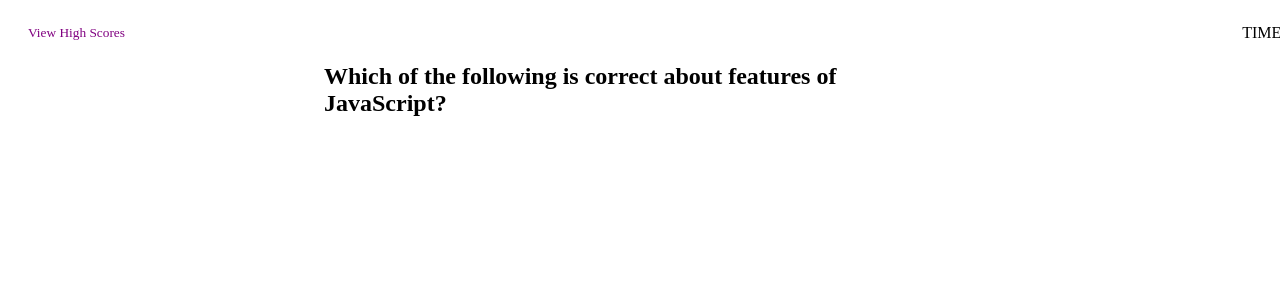
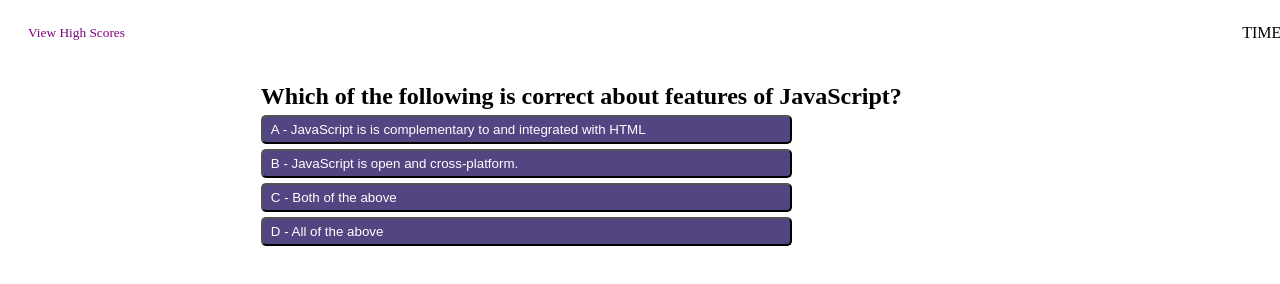
Before and after one commit to allanp94/04-code-quiz, a plain HTML site: page index.html in a window 1280 px wide. Both pictures are taken after a click on the button "Start Quiz". Drawn offline with Linux system fonts and the light colour scheme.

Commit message:
added functionality to load one question;

```diff
--- a/assets/css/style.css
+++ b/assets/css/style.css
@@ -1,5 +1,6 @@
 .container {
   display: block;
+  text-align: center;
 }
 
 .topbar {
@@ -27,24 +28,23 @@
 }
 
 .question-body {
-  align-items: center;
+  align-items: left;
   text-align: center;
-}
-
-.question-body p {
-  width: 50%;
+  display: flex;
+  flex-direction: column;
+  width: 60%;
   margin: auto;
 }
 
 .question-head {
-  width: 50%;
-  margin: auto;
   text-align: left;
-  margin-bottom: 10px;
+  margin-bottom: 5px;
 }
 
 .start {
   text-align: center;
+  align-items: center;
+  margin: auto;
 }
 
 .btn {
@@ -55,10 +55,17 @@
   width: auto;
 }
 
+.btn-questions {
+  width: 70%;
+  margin-bottom: 5px;
+  text-align: left;
+}
+
 .btn:hover {
   background-color: #b855d4;
 }
 
 .btn-start {
-  margin-top: 20px;
+  margin-top: 10px;
+  width: 20%;
 }
--- a/assets/js/questions.js
+++ b/assets/js/questions.js
@@ -7,7 +7,7 @@
       "C - Both of the above",
       "D - All of the above",
     ],
-    correct: "b",
+    correct: "B - JavaScript is open and cross-platform.",
   },
   {
     question:
@@ -18,7 +18,7 @@
       "C - Both of the above.",
       "D - None of the above",
     ],
-    correct: "b",
+    correct: "B - local variable",
   },
   {
     question:
@@ -29,7 +29,7 @@
       "C - toPrecision()",
       "D - toLocaleString()",
     ],
-    correct: "b",
+    correct: "B - toFixed()",
   },
   {
     question:
@@ -37,10 +37,10 @@
     answers: [
       "A - charAt()",
       "B - charCodeAt()",
-      " C - concat()",
+      "C - concat()",
       "D - indexOf()",
     ],
-    correct: "b",
+    correct: "B - charCodeAt()",
   },
   {
     question:
@@ -51,7 +51,7 @@
       "C - substr()",
       "D - concat()",
     ],
-    correct: "a",
+    correct: "A - localeCompare()",
   },
   {
     question:
@@ -62,7 +62,7 @@
       "C - toString()",
       "D - substring()",
     ],
-    correct: "b",
+    correct: "B - toLowerCase()",
   },
   {
     question:
@@ -73,13 +73,13 @@
       "C - fontsize()",
       "D - italics()",
     ],
-    correct: "d",
+    correct: "D - italics()",
   },
   {
     question:
       "Q 9 - Which of the following function of Array object removes the last element from an array and returns that element?",
     answers: ["A - pop()", "B - push()", "C - join()", "D - map()"],
-    correct: "a",
+    correct: "A - pop()",
   },
   {
     question:
@@ -90,7 +90,7 @@
       "C - toString()",
       "D - unshift()",
     ],
-    correct: "a",
+    correct: "A - toSource()",
   },
   {
     question: "Q 2 - Can you assign a anonymous function to a variable?",
@@ -100,6 +100,6 @@
       "C - only if it is one line long.",
       "D - all functions are anonymous",
     ],
-    correct: "a",
+    correct: "A - true",
   },
 ];
--- a/assets/js/script.js
+++ b/assets/js/script.js
@@ -6,22 +6,18 @@
   console.log(questionBodyEl);
   questionBodyEl.innerHTML = "";
 
-  var questionDivEL = document.createElement("div");
-  questionDivEL.className = "question-container";
-
-  questionBodyEl.appendChild(questionDivEL);
-
   var questionHeadEl = document.createElement("h2");
   questionHeadEl.className = "question-head";
   questionHeadEl.textContent = questions[index].question;
-  questionDivEL.appendChild(questionHeadEl);
+  questionBodyEl.appendChild(questionHeadEl);
 
   console.log(questions[index].answers);
 
-  //   for (var i = 0; i < questions[index].answers.length(); i++) {
-  //     var buttonEl = document.createElement("button");
-  //     buttonEl.className = "btn";
-  //     buttonEl.textContent = questions[index].answers[1];
-  //     questionDivEL.appendChild(buttonEl);
-  //   }
+  var answers = questions[index].answers;
+  for (var i = 0; i < answers.length; i++) {
+    var buttonEl = document.createElement("button");
+    buttonEl.className = "btn btn-questions";
+    buttonEl.textContent = questions[index].answers[i];
+    questionBodyEl.appendChild(buttonEl);
+  }
 }
--- a/index.html
+++ b/index.html
@@ -20,7 +20,9 @@
           limit. Keep in mind that incorrect answers will penalize your
           score/time by ten seconds.
         </p>
-        <button class="btn btn-start" onclick="startQuiz()">Start Quiz</button>
+        <button class="btn btn-start start" onclick="startQuiz()">
+          Start Quiz
+        </button>
       </div>
     </div>
     <script src="./assets/js/script.js"></script>
```
